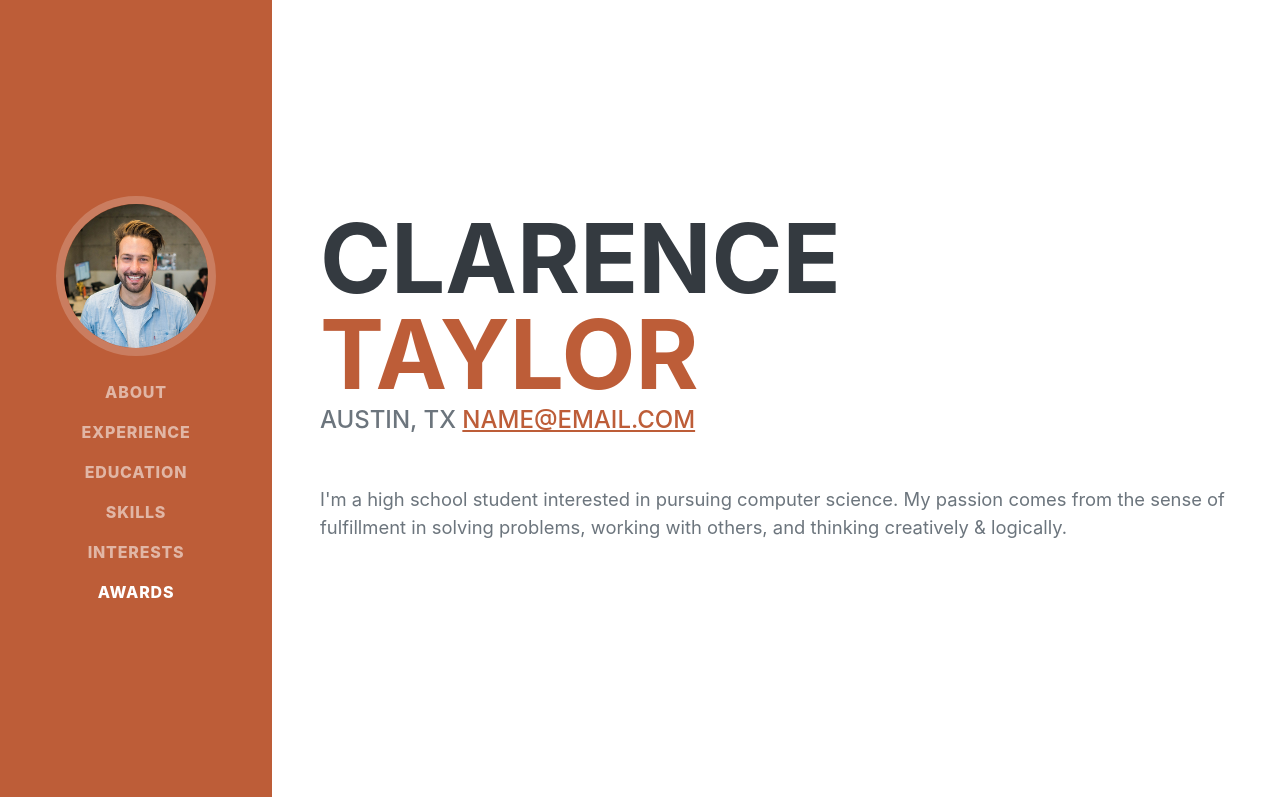
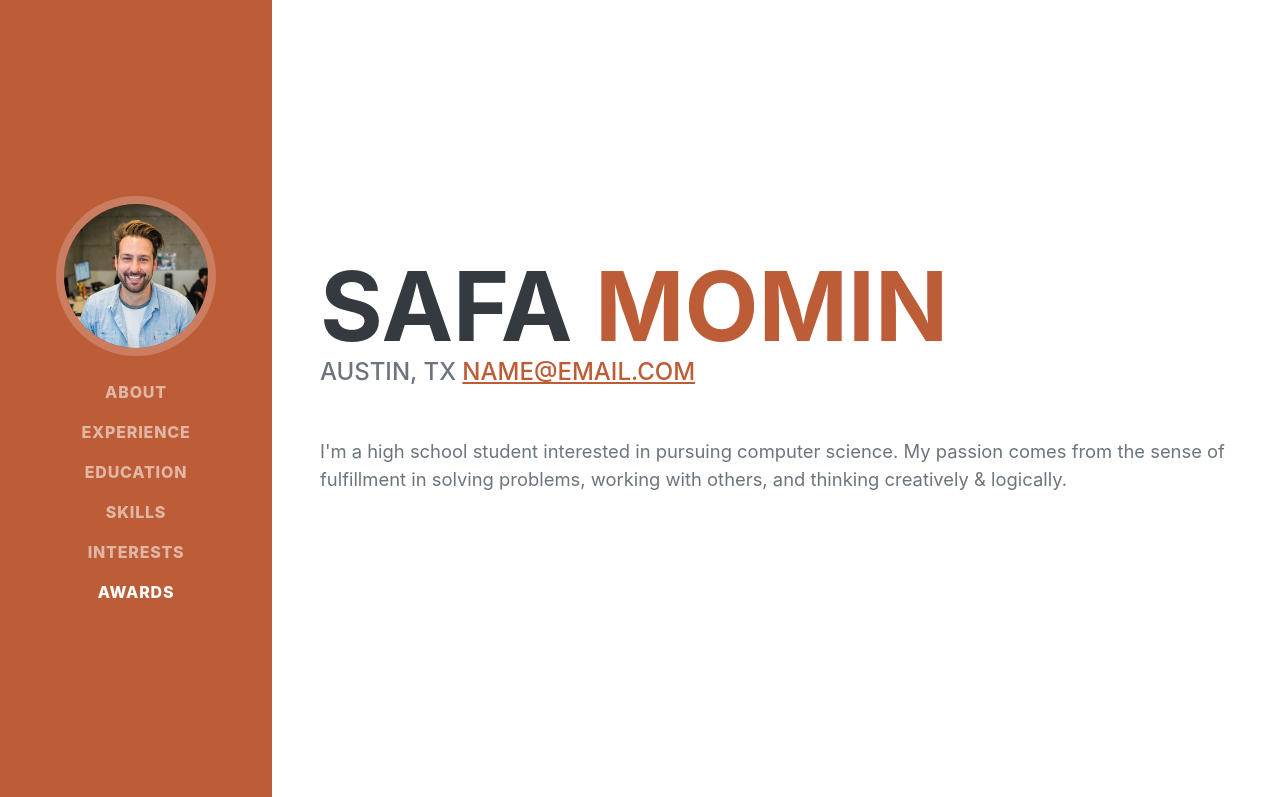
Before and after one commit to safa-m-sketch/safa-m-sketch.github.io, a website: page index.html in a window 1280 px wide. Shown: the top 797 px of the page. Drawn offline with nearby package versions, Linux system fonts and the light colour scheme; a web font is replaced by a local one.

Commit message:
Update index.html

```diff
--- a/index.html
+++ b/index.html
@@ -40,8 +40,8 @@
             <section class="resume-section" id="about">
                 <div class="resume-section-content">
                     <h1 class="mb-0">
-                        Clarence
-                        <span class="text-primary">Taylor</span>
+                        Safa
+                        <span class="text-primary">Momin</span>
                     </h1>
                     <div class="subheading mb-5">
                         Austin, TX
```
